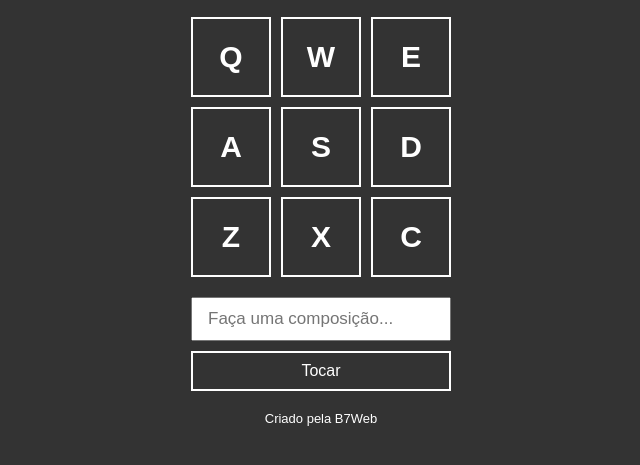
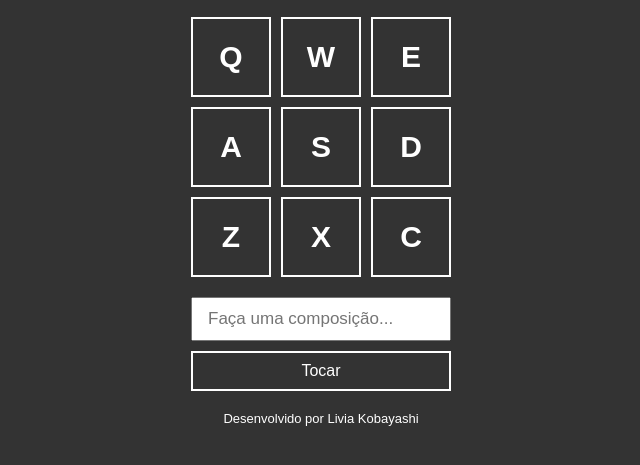
Before and after one commit to liviakobayashii/bateria, a plain HTML site: page index.html in a window 1280 px wide. Shown: the part 207-672 px from the top of the page, without its empty margins (319-959 px from the left). Drawn offline with Linux system fonts and the light colour scheme.

Commit message:
update: mudança no footer do projeto

```diff
--- a/index.html
+++ b/index.html
@@ -28,7 +28,7 @@
         <button>Tocar</button>
     </div>
 
-    <footer>Criado pela B7Web</footer>
+    <footer>Desenvolvido por Livia Kobayashi</footer>
 
     <audio id="s_keyq" src="sounds/keyq.wav"></audio>
     <audio id="s_keyw" src="sounds/keyw.wav"></audio>
```
